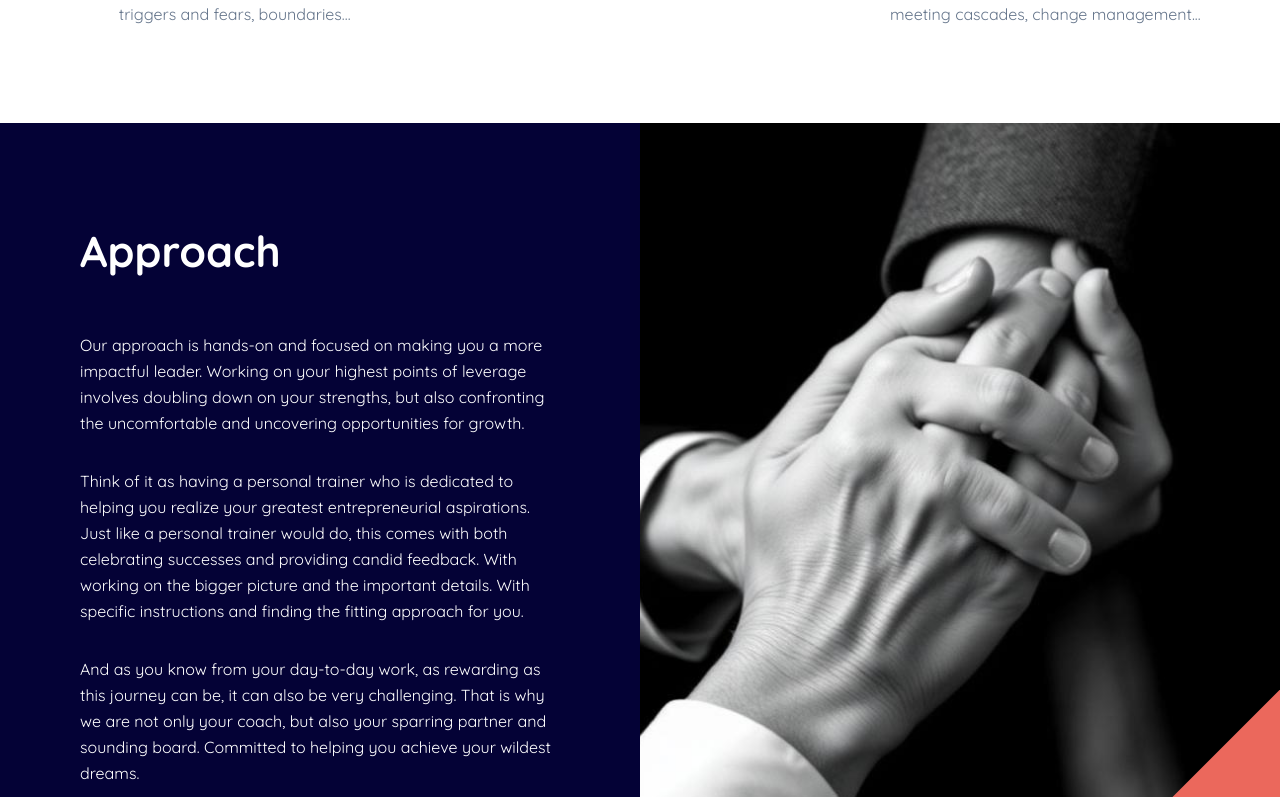
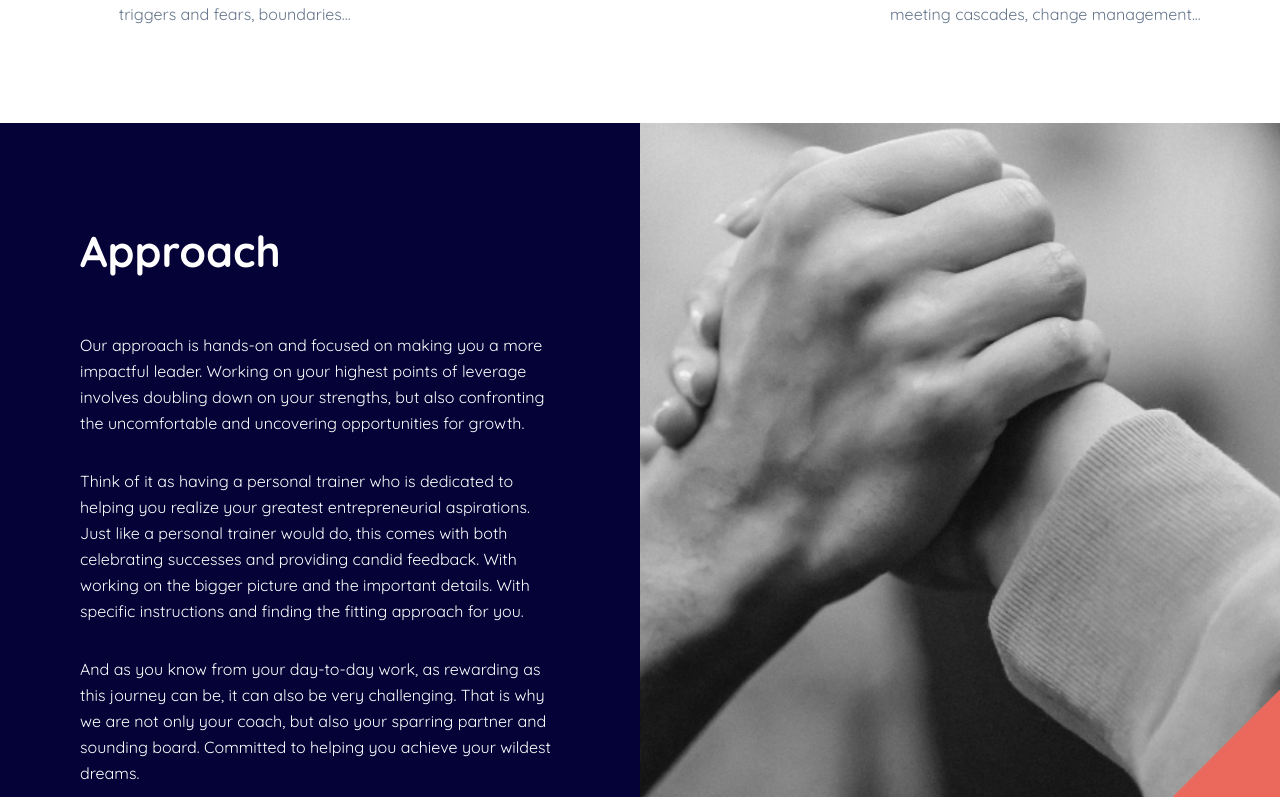
Before and after one commit to RoKCode-Hub/howto-venture, a React (Vite) app: page / in a window 1280 px wide. Shown: the part 2143-2940 px from the top of the page. Built offline with nearby package versions, Linux system fonts and the light colour scheme; the HTML template or start-up script is replaced by a standard one.

Commit message:
Update approach section image

```diff
--- a/src/components/ApproachSection.tsx
+++ b/src/components/ApproachSection.tsx
@@ -1,4 +1,4 @@
-import handsImage from "@/assets/hands-support.jpg";
+import approachImage from "@/assets/approach-image.png";
 
 const ApproachSection = () => {
   return (
@@ -37,7 +37,7 @@ const ApproachSection = () => {
         {/* Right Column - Image */}
         <div className="relative min-h-[600px] md:min-h-full">
           <img
-            src={handsImage}
+            src={approachImage}
             alt="Partnership and support"
             className="absolute inset-0 w-full h-full object-cover"
           />
```
